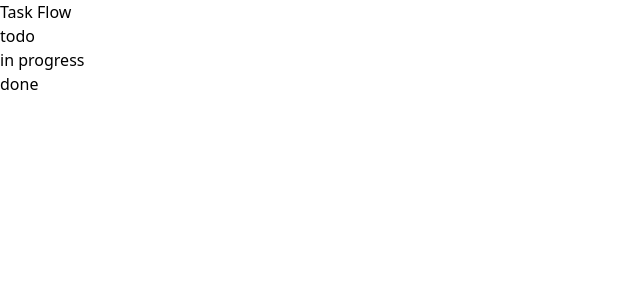
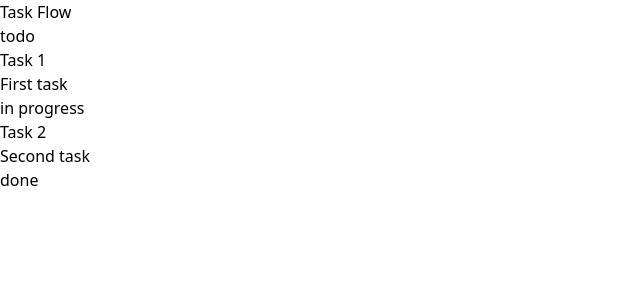
Before and after one commit to Stelastack/Task-Flow, a React (Vite) app in the folder frontend/: page / in a window 1280 px wide. Shown: the top 300 px of the page, without its empty margins (0-640 px from the left). Built offline with nearby package versions, Linux system fonts and the light colour scheme; the HTML template or start-up script is replaced by a standard one.

Commit message:
Implement drag-and-drop functionality for tasks

```diff
--- a/frontend/src/components/KanbanBoard.jsx
+++ b/frontend/src/components/KanbanBoard.jsx
@@ -1,19 +1,62 @@
-import React from 'react';
+import React, { useState } from 'react';
+import { DragDropContext, Droppable, Draggable } from 'react-beautiful-dnd';
+import TaskCard from './TaskCard';
 
 const KanbanBoard = () => {
   const columns = ['todo', 'in-progress', 'done'];
+  const [tasks, setTasks] = useState([
+    { id: 1, title: 'Task 1', description: 'First task', status: 'todo' },
+    { id: 2, title: 'Task 2', description: 'Second task', status: 'in-progress' },
+  ]);
+
+  const tasksByStatus = columns.reduce((acc, status) => {
+    acc[status] = tasks.filter(t => t.status === status);
+    return acc;
+  }, {});
+
+  const handleDragEnd = (result) => {
+    if (!result.destination) return;
+    const { source, destination } = result;
+    if (source.droppableId !== destination.droppableId) {
+      const task = tasks.find(t => t.id.toString() === result.draggableId);
+      setTasks(tasks.map(t => t.id === task.id ? { ...t, status: destination.droppableId } : t));
+    }
+  };
 
   return (
+    <DragDropContext onDragEnd={handleDragEnd}>
       <div className="flex space-x-4 p-4">
         {columns.map(column => (
-        <div key={column} className="w-1/3 bg-gray-200 p-4 rounded">
+          <Droppable key={column} droppableId={column}>
+            {(provided) => (
+              <div
+                ref={provided.innerRef}
+                {...provided.droppableProps}
+                className="w-1/3 bg-gray-200 p-4 rounded"
+              >
                 <h2 className="text-lg font-bold mb-4 capitalize">{column.replace('-', ' ')}</h2>
                 <div className="space-y-2">
-            {/* Tasks will go here */}
+                  {tasksByStatus[column].map((task, index) => (
+                    <Draggable key={task.id} draggableId={task.id.toString()} index={index}>
+                      {(provided) => (
+                        <div
+                          ref={provided.innerRef}
+                          {...provided.draggableProps}
+                          {...provided.dragHandleProps}
+                        >
+                          <TaskCard task={task} />
+                        </div>
+                      )}
+                    </Draggable>
+                  ))}
+                  {provided.placeholder}
                 </div>
               </div>
+            )}
+          </Droppable>
         ))}
       </div>
+    </DragDropContext>
   );
 };
 
```
Lines whose indentation alone changed are shown as unchanged.
